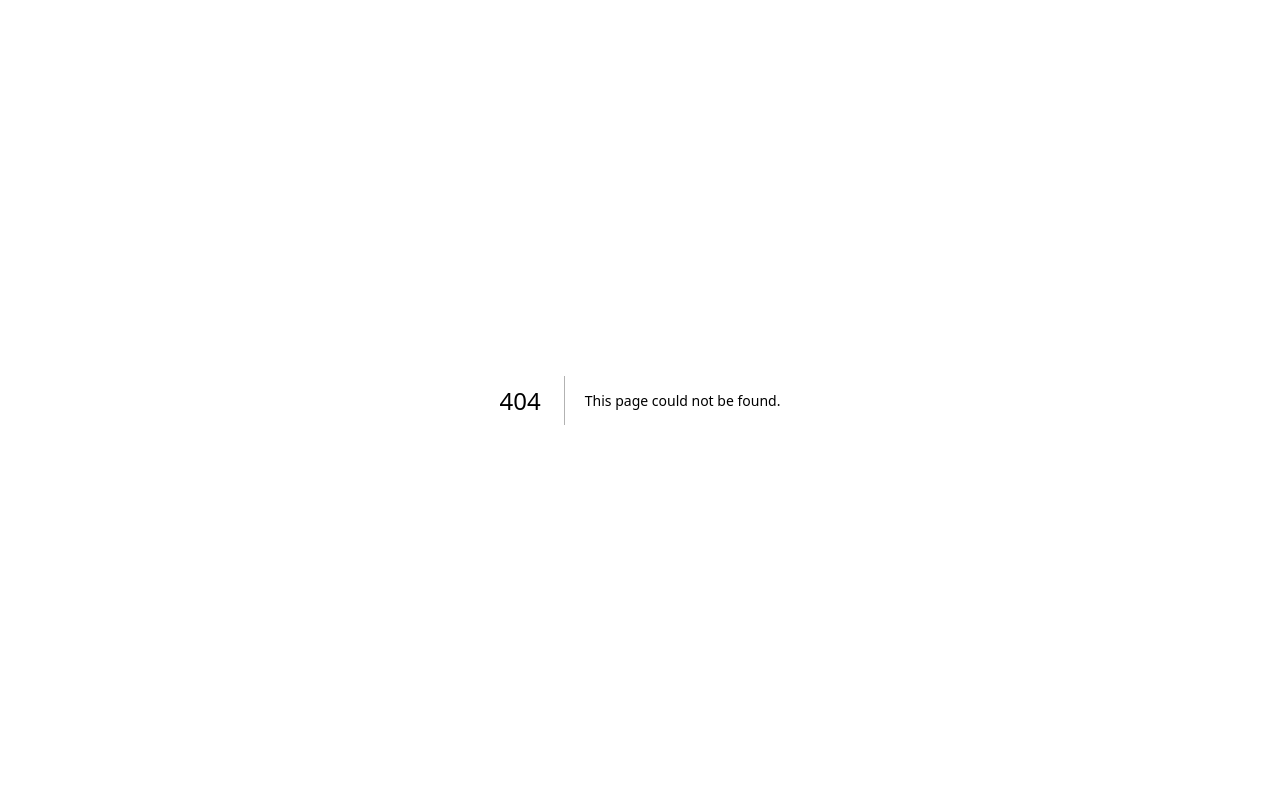
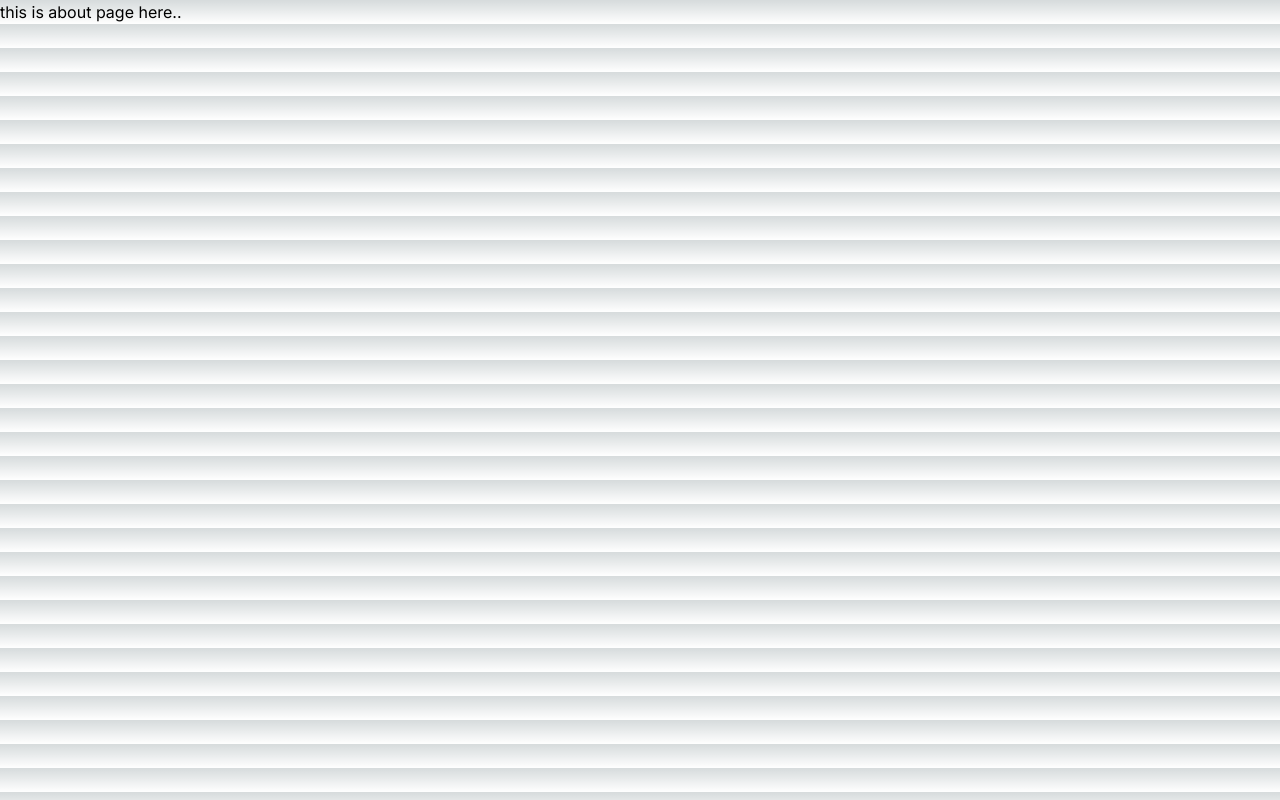
Before and after one commit to mask-shakill/next-travel, a Next.js app: page /about in a window 1280 px wide. Before the commit this address had no page. Built offline with nearby package versions, Linux system fonts and the light colour scheme.

Commit message:
create a about page and write some content

```diff
--- /dev/null
+++ b/src/app/about/page.jsx
@@ -0,0 +1,11 @@
+import React from "react";
+
+const page = () => {
+  return (
+    <div>
+      <h1>this is about page here..</h1>
+    </div>
+  );
+};
+
+export default page;
```
